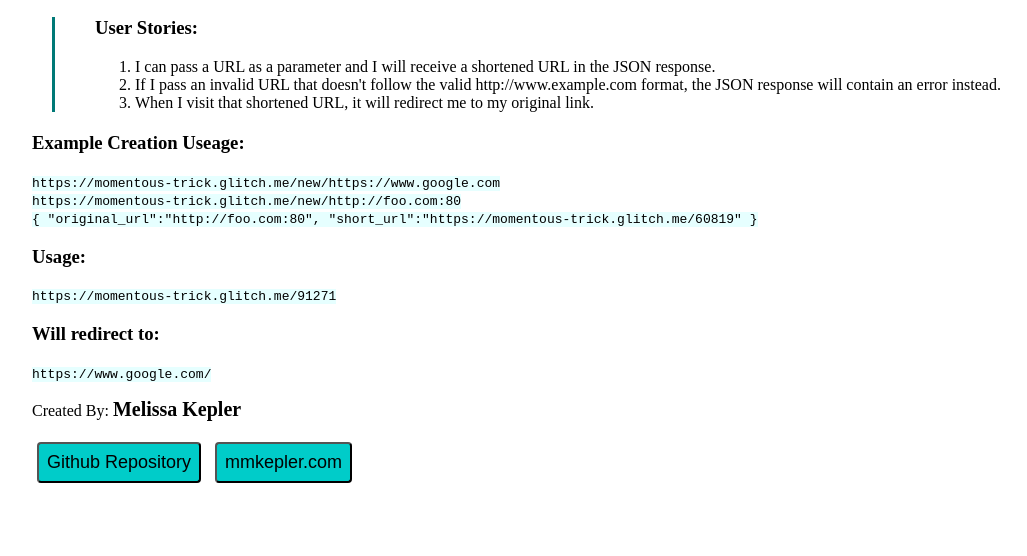
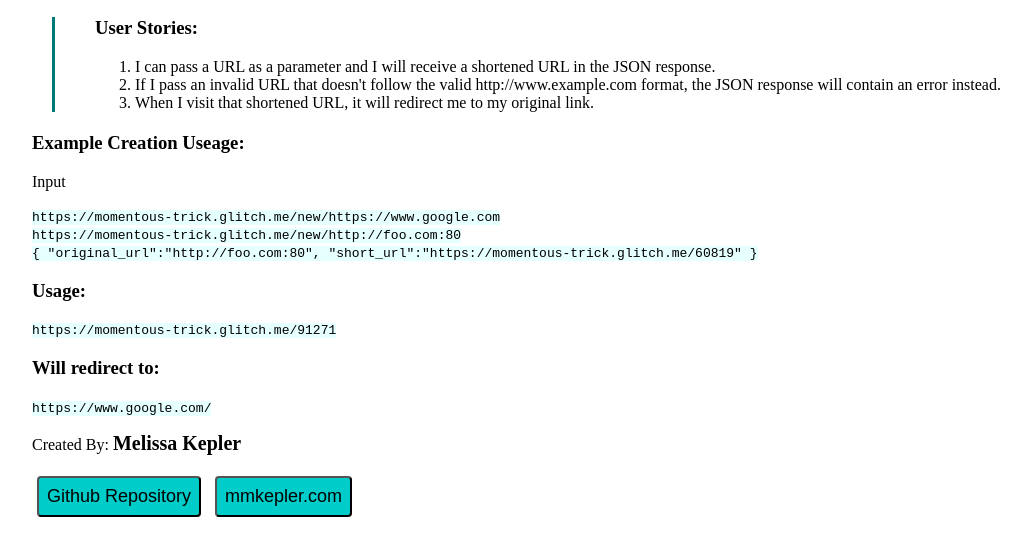
Before and after one commit to Missarachnid/fcc-url-shortener, a website: page public/index.html in a window 1280 px wide. Shown: the part 138-694 px from the top of the page, without its empty margins (18-1045 px from the left). Drawn offline with Linux system fonts and the light colour scheme.

Commit message:
👋🚠 Checkpoint ./README.md:503759/250 ./public/index.html:503759/104

```diff
--- a/public/index.html
+++ b/public/index.html
@@ -20,7 +20,9 @@
         </div>
         <div>
             <h3>Example Creation Useage:</h3>
+                <p>Input</p>
                 <div><code>https://momentous-trick.glitch.me/new/https://www.google.com</code></div>
+
                 <div><code>https://momentous-trick.glitch.me/new/http://foo.com:80</code></div>
                 <code>{ "original_url":"http://foo.com:80", "short_url":"https://momentous-trick.glitch.me/60819" }</code>
             <h3>Usage:</h3>
```
Also changed, not shown: README.md.
